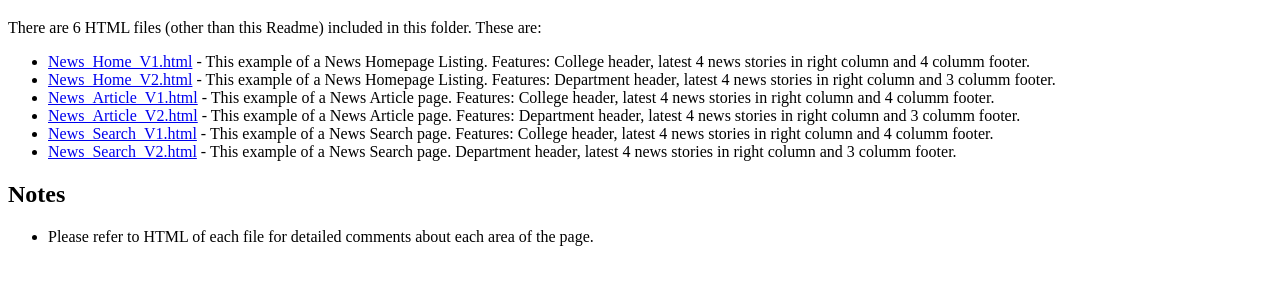
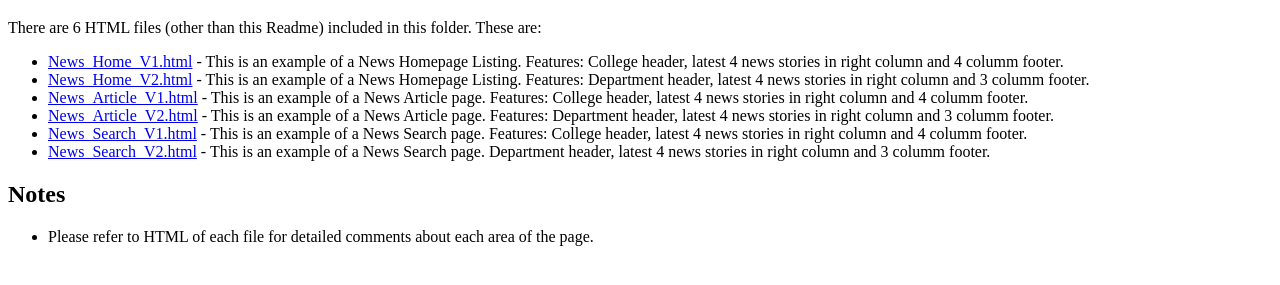
Before and after one commit to JesseEarley/MSUNatSciPages_And_Theme, a plain HTML site: page News/index.html in a window 1280 px wide. Shown: the part 61-346 px from the top of the page. Drawn offline with Linux system fonts and the light colour scheme.

Commit message:
fixed grammar

```diff
--- a/News/index.html
+++ b/News/index.html
@@ -10,13 +10,12 @@
     <h1>Readme</h1>
     <p>There are 6 HTML files (other than this Readme) included in this folder. These are:</p>
     <ul>
-        <li><a href="News_Home_V1.html">News_Home_V1.html</a> - This example of a News Homepage Listing. Features: College header, latest 4 news stories in right column and 4 columm footer.</li>
-        <li><a href="News_Home_V2.html">News_Home_V2.html</a> - This example of a News Homepage Listing. Features: Department header, latest 4 news stories in right column and 3 columm footer.</li>
-        <li><a href="News_Article_V1.html">News_Article_V1.html</a> - This example of a News Article page. Features: College header, latest 4 news stories in right column and 4 columm footer.</li>
-        <li><a href="News_Article_V2.html">News_Article_V2.html</a> - This example of a News Article page. Features: Department header, latest 4 news stories in right column and 3 columm footer.</li>
-        <li><a href="News_Search_V1.html">News_Search_V1.html</a> - This example of a News Search page. Features: College header, latest 4 news stories in right column and 4 columm footer.</li>
-        <li><a href="News_Search_V2.html">News_Search_V2.html</a> - This example of a News Search page. Department header, latest 4 news stories in right column and 3 columm footer.</li>
-
+        <li><a href="News_Home_V1.html">News_Home_V1.html</a> - This is an example of a News Homepage Listing. Features: College header, latest 4 news stories in right column and 4 columm footer.</li>
+        <li><a href="News_Home_V2.html">News_Home_V2.html</a> - This is an example of a News Homepage Listing. Features: Department header, latest 4 news stories in right column and 3 columm footer.</li>
+        <li><a href="News_Article_V1.html">News_Article_V1.html</a> - This is an example of a News Article page. Features: College header, latest 4 news stories in right column and 4 columm footer.</li>
+        <li><a href="News_Article_V2.html">News_Article_V2.html</a> - This is an example of a News Article page. Features: Department header, latest 4 news stories in right column and 3 columm footer.</li>
+        <li><a href="News_Search_V1.html">News_Search_V1.html</a> - This is an example of a News Search page. Features: College header, latest 4 news stories in right column and 4 columm footer.</li>
+        <li><a href="News_Search_V2.html">News_Search_V2.html</a> - This is an example of a News Search page. Department header, latest 4 news stories in right column and 3 columm footer.</li>
     </ul>
     <h2>Notes</h2>
     <ul>
```
